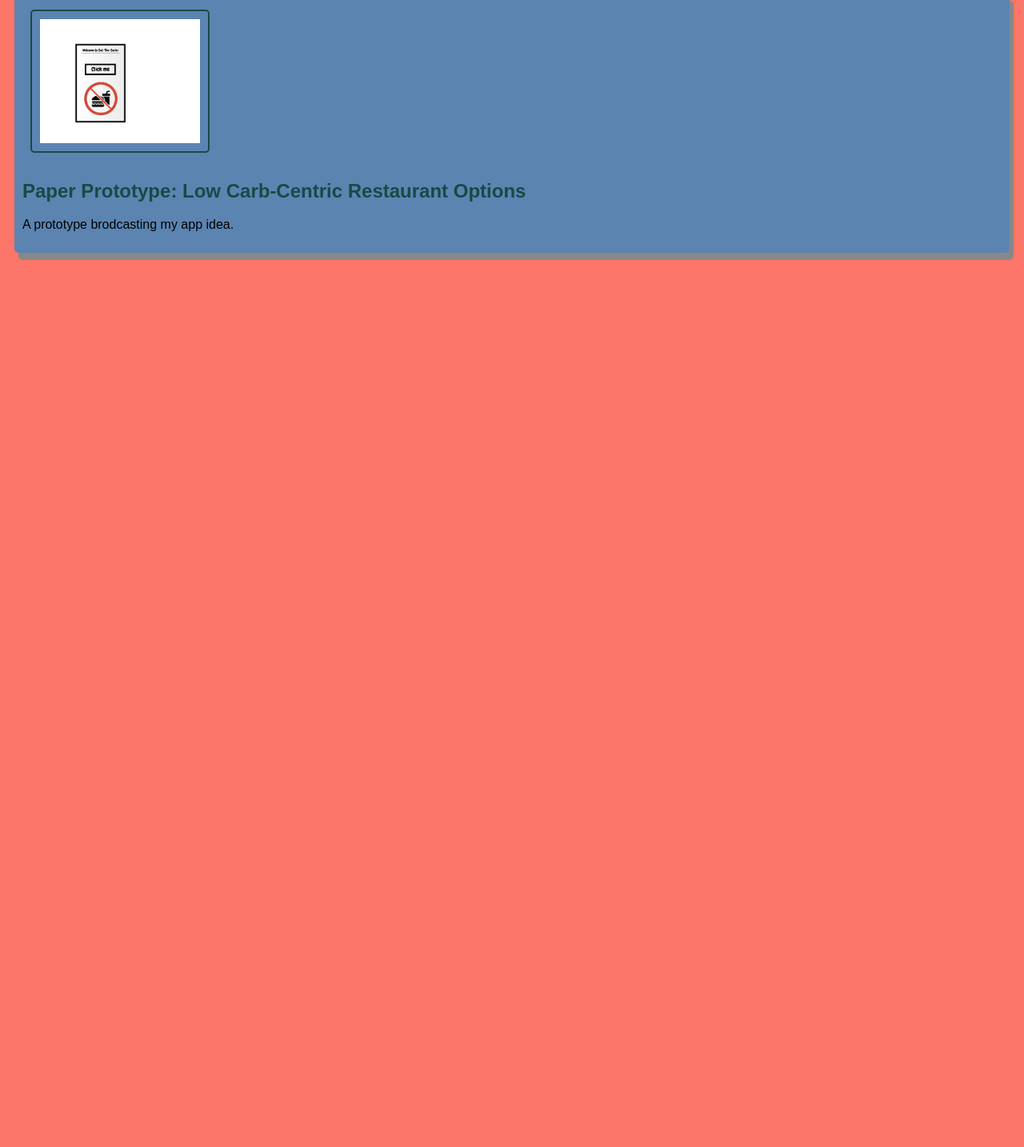
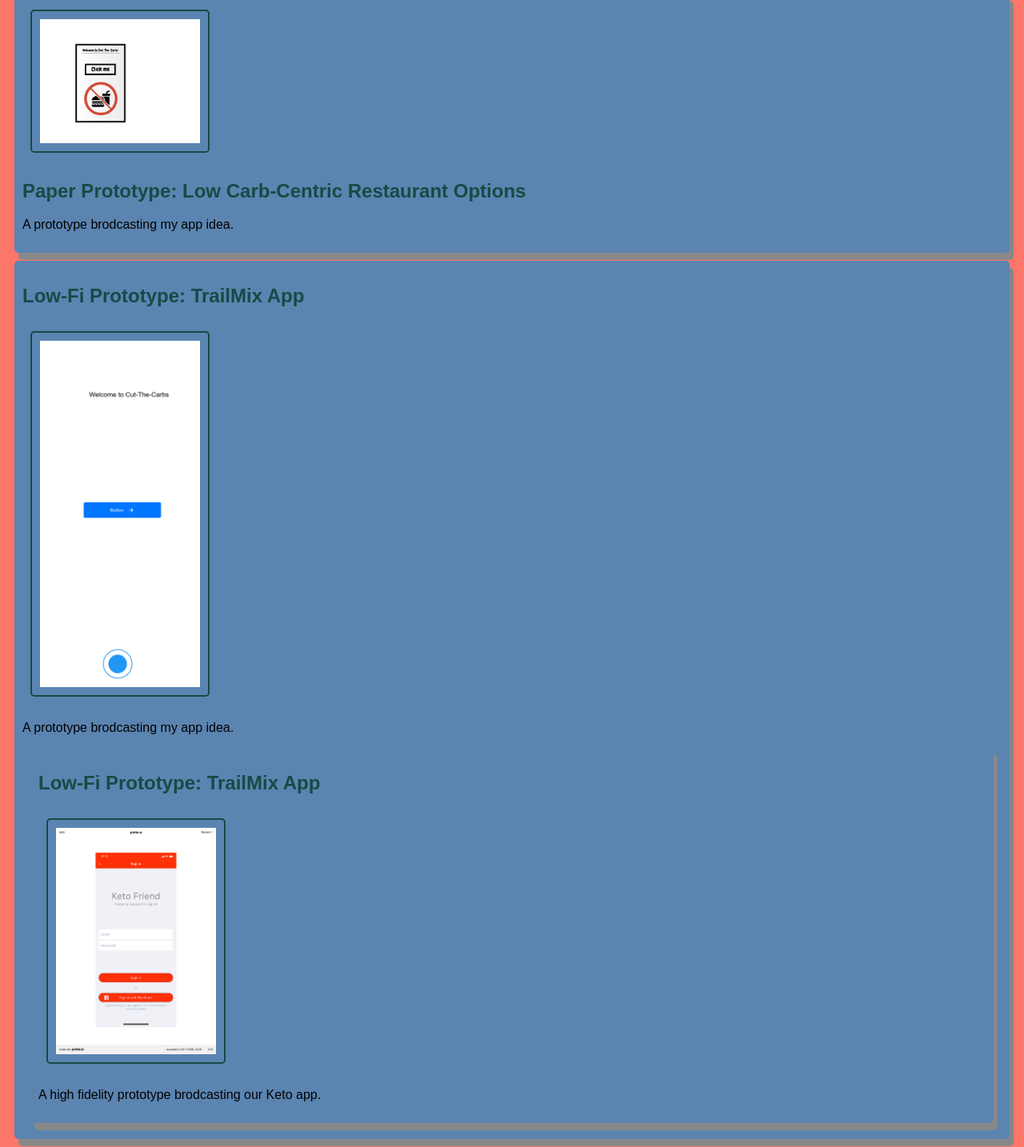
Before and after one commit to Kelvvv/Kelvvv.github.io, a plain HTML site: page index.html in a window 1280 px wide. Shown: the part 1960-3394 px from the top of the page at 80% size. Before the commit the page ends 2286 px from the top, so only its background shows below. Drawn offline with Linux system fonts and the light colour scheme.

Commit message:
Add files via upload

```diff
--- a/index.html
+++ b/index.html
@@ -73,6 +73,24 @@
                 </p>
             </section>
         </section>
+
+         <!--Low-fi Protoyping Assignment-->
+         <section class="assignment">
+            <a href="files/Kelvin's App-html/index.html"><h2>Low-Fi Prototype: TrailMix App</h2></a>
+            <section class="ass-details">
+                <a href="files/Kelvin's App-html/index.html"><img src="images/1.1-Screen 1.png"></a>
+                <p>
+                    A prototype brodcasting my app idea.
+                </p>
+            </section>
+             <!--Hi-fi Protoyping Assignment-->
+         <section class="assignment">
+            <a href="files/Hi-Fi Prototype/index.html"><h2>Low-Fi Prototype: TrailMix App</h2></a>
+            <a href="files/Hi-Fi Prototype/index.html"><img src="images/keto-02.png"></a>
+                <p>
+                    A high fidelity prototype brodcasting our Keto app.
+                </p>
+        </section>
         <div>
     </body>
 
```
